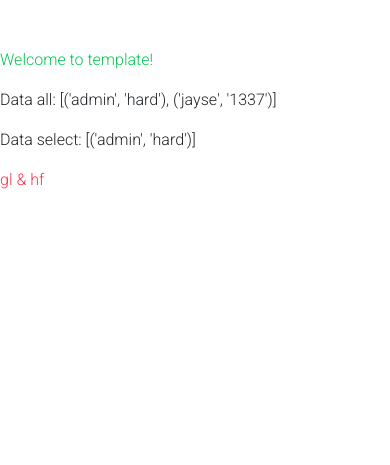
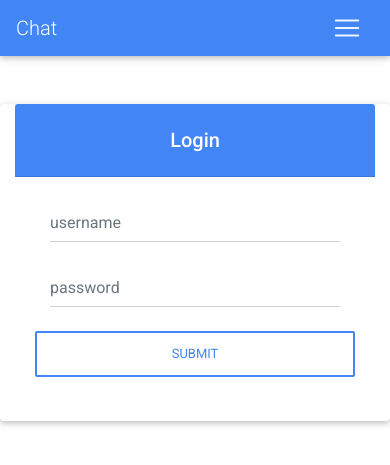
Before and after one commit to KirillGromov/competition_template, a Flask app: page / in a window 390 px wide. Shown: the top 465 px of the page. Run offline with Flask 2, Linux system fonts and the light colour scheme; data comes from the database, SQL or seed files in the repository; both versions use the stored data as it was after the commit; some libraries are stand-ins or nearby versions.

Commit message:
reg/log/idea for chat using SocketIO

```diff
--- /dev/null
+++ b/app/config.py
@@ -0,0 +1,3 @@
+class Configurations(object):
+    DEBUG = True
+    SECRET_KEY="12345678qwerty"
--- a/app/database.py
+++ b/app/database.py
@@ -16,7 +16,7 @@ def db_connect(func):
 @db_connect
 def test_create(cursor):
     cursor.execute("DROP TABLE IF EXISTS Users;")
-    cursor.execute('CREATE TABLE Users (username TEXT NOT NULL,password TEXT NOT NULL);')
+    cursor.execute('CREATE TABLE Users (username TEXT NOT NULL,password VARCHAR(255) NOT NULL);')
     cursor.execute('INSERT INTO Users VALUES (\'admin\', \'hard\')')
     cursor.execute('INSERT INTO Users VALUES (\'jayse\', \'1337\')')
 
@@ -29,3 +29,17 @@ def test_select(username, cursor):
 def test_select_all(cursor):
     cursor.execute("SELECT * FROM Users;")
     return cursor.fetchall()
+
+@db_connect
+def add_user(username, password, cursor):
+    cursor.execute('INSERT INTO Users VALUES (\"{0}\", \"{1}\");'.format(username, password))
+
+@db_connect
+def username_select(username, cursor):
+    cursor.execute("SELECT username FROM Users WHERE username = \"{}\";".format(username))
+    return cursor.fetchone()
+
+@db_connect
+def password_select(password, cursor):
+    cursor.execute("SELECT password FROM Users WHERE password = \"{}\";".format(password))
+    return cursor.fetchone()
--- a/app/templates/base.html
+++ b/app/templates/base.html
@@ -27,6 +27,50 @@
 
 {% endblock %}
 <body>
+    <nav class="navbar navbar-expand-lg navbar-dark primary-color">
+
+        <!-- Navbar brand -->
+        <a class="navbar-brand" href="{{url_for('index')}}">Chat</a>
+
+        <!-- Collapse button -->
+        <button class="navbar-toggler" type="button" data-toggle="collapse" data-target="#basicExampleNav"
+          aria-controls="basicExampleNav" aria-expanded="false" aria-label="Toggle navigation">
+          <span class="navbar-toggler-icon"></span>
+        </button>
+
+        <!-- Collapsible content -->
+        <div class="collapse navbar-collapse" id="basicExampleNav">
+
+          <!-- Links -->
+
+          <ul class="navbar-nav mr-auto">
+            {% if session.log %}
+
+            <li class="nav-item">
+              <a class="nav-link" href="{{url_for('logout')}}">Logout</a>
+            </li>
+            <li class="nav-item">
+              <a class="nav-link" href="#">{{session['username']}}</a>
+            </li>
+            {% else %}
+            <li class="nav-item">
+              <a class="nav-link" href="{{url_for('login')}}">Login</a>
+            </li>
+            <li class="nav-item">
+              <a class="nav-link" href="{{url_for('reg')}}">Registration</a>
+            </li>
+            {% endif %}
+          </ul>
+
+          <form class="form-inline">
+            <div class="md-form my-0">
+              <input class="form-control mr-sm-2" type="text" placeholder="Search" aria-label="Search">
+            </div>
+          </form>
+        </div>
+        <!-- Collapsible content -->
+
+      </nav>
 
     <!-- CONTENT -->
     {% block content %}{% endblock %}
--- a/app/templates/index.html
+++ b/app/templates/index.html
@@ -16,5 +16,6 @@
     <div class="row">
         <p class="text-danger">gl & hf</p>
     </div>
+
 </div>
 {% endblock %}
--- /dev/null
+++ b/app/templates/login.html
@@ -0,0 +1,42 @@
+{% extends 'base.html' %}
+
+{% block title %}
+    Login
+{% endblock title %}
+
+{% block content %}
+<!-- Material form register -->
+<div class="card offset-md-3 col-md-6 mt-5">
+
+  <h5 class="card-header primary-color white-text text-center py-4 ">
+      <strong>Login</strong>
+  </h5>
+
+  <!--Card content-->
+  <div class="card-body px-lg-5 pt-0">
+
+      <!-- Form -->
+      <form class="text-center" style="color: #757575;" action="" method="POST">
+
+              <div class="col">
+                <div class="md-form">
+                  <input type="text" id="materialRegisterFormFirstName" class="form-control" name="username" placeholder="username" required>
+                </div>
+              </div>
+
+            <div class="col">
+              <div class="md-form">
+                <input type="password" id="materialRegisterFormFirstName" class="form-control" name="password" placeholder="password" required>
+              </div>
+            </div>
+
+          <!-- Sign up button -->
+          <button class="btn btn-outline-primary btn-rounded btn-block my-4 waves-effect z-depth-0" type="submit">Submit</button>
+
+      </form>
+      <!-- Form -->
+
+  </div>
+
+</div>
+{% endblock content %}
--- a/app/views.py
+++ b/app/views.py
@@ -1,22 +1,56 @@
 from . import app
-from .database import test_create, test_select, test_select_all
-
-from flask import render_template
-
+from .database import test_create, test_select, test_select_all, add_user, username_select, password_select
+from flask import render_template, flash, request, url_for, redirect, session
+from passlib.hash import sha256_crypt
 @app.route('/')
 def index():
-    test_create()
-    print('DATABASE CREATED')
-    data_all = test_select_all()
-    print('DATA ALL:', data_all)
-    data = test_select("admin")
-    print('DATA SELECT:', data)
-    return render_template('index.html', data = data, data_all = data_all)
+    #test_create()
 
-@app.route('/login', methods = ['GET', 'POST'])
+    return render_template('login.html')
+
+@app.route('/login', methods = ['POST', 'GET'])
 def login():
-    return "<h2>this is login<h2>"
+    if request.method == "POST":
+        name = request.form.get("username")
+        password = request.form.get("password")
+        namedata = username_select(name)
+        passworddata = password_select(password)
+        if namedata is None:
+            flash("No name", "danger")
+            return render_template("login.html")
+            #return "Name is null"
+        else:
+            if password == passworddata[0]:
+                session["log"] = True
+                session["username"] = name
+                flash("You are now login", "success")
+                return redirect(url_for('index'))
+                #return "Login is done"
+            else:
+                flash("incorrect password", "danger")
+                return render_template("login.html")
+                    #return "Password is wrong"
 
-@app.route('/reg', methods = ['GET', 'POST'])
+    return render_template('login.html')
+
+@app.route('/reg', methods = ['POST', 'GET'])
 def reg():
-    return "<h2>this is reg<h2>"
+    if request.method == "POST":
+        username = request.form.get("username")
+        password = request.form.get("password")
+        confirm = request.form.get("confirm")
+
+        if password == confirm:
+            add_user(username, password)
+            return redirect(url_for('login'))
+        else:
+            flash("password does not match", "danger")
+            return render_template('reg.html.')
+
+    return render_template('reg.html')
+
+@app.route("/logout")
+def logout():
+    session.clear()
+    flash("You are logout", "success")
+    return redirect(url_for("login"))
--- a/run.py
+++ b/run.py
@@ -1,4 +1,8 @@
 from app import app
+from app.config import Configurations
+
+
 
 if __name__ == "__main__":
+    app.secret_key ="12345678qwerty"
     app.run(debug = True)
```
Also changed, not shown: app/__init__.py (+8 -0 lines), app/templates/includes/_message.html (added, +9 -0 lines), app/templates/reg.html (added, +54 -0 lines), database/database.db, requirements.txt (added), 1 other file.
